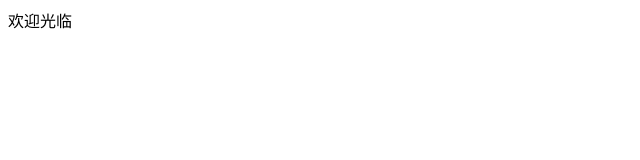
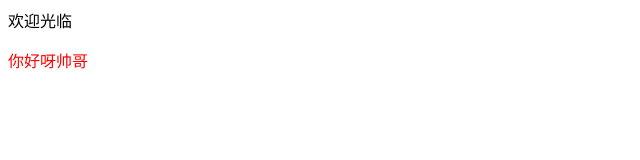
Before and after one commit to aicho123/aicho123.github.io, a plain HTML site: page index.html in a window 1280 px wide. Shown: the whole page, without its empty margins (0-640 px from the left). Drawn offline with Linux system fonts and the light colour scheme.

Commit message:
Update index.html

```diff
--- a/index.html
+++ b/index.html
@@ -1 +1,3 @@
 欢迎光临
+
+<p style="color:red">你好呀帅哥</p>
```
